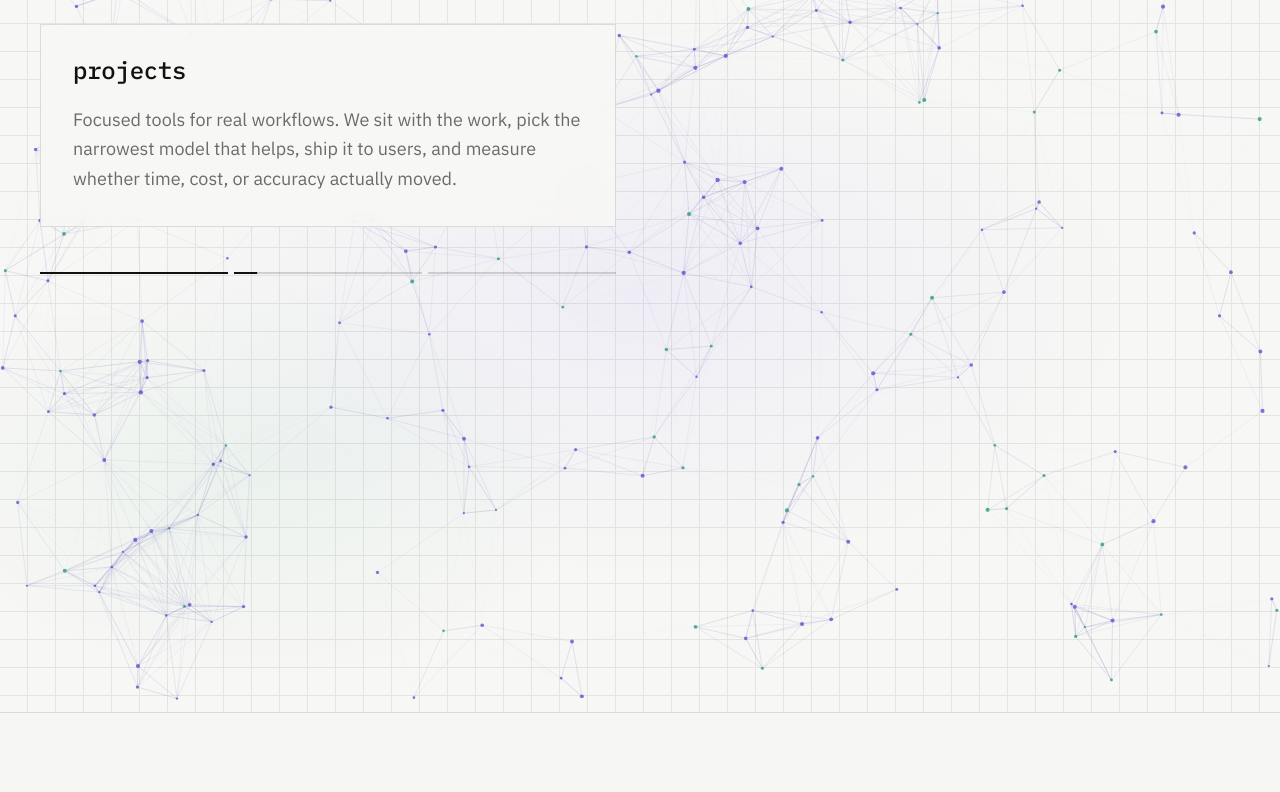
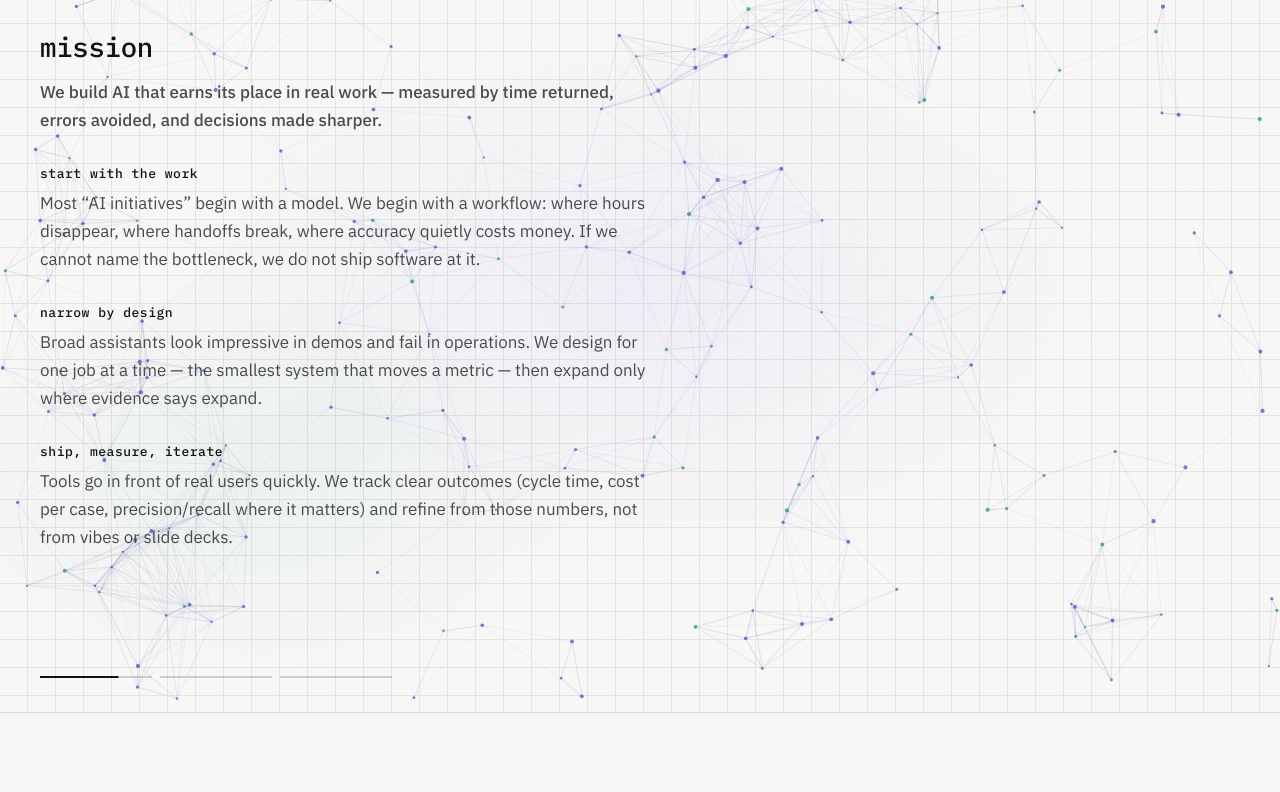
Before and after one commit to voracity-labs/voracity-labs.github.io, a website with bundled scripts: page index.html in a window 1280 px wide. Shown: the part 88-880 px from the top of the page. Built offline with nearby package versions, Linux system fonts and the light colour scheme.

Commit message:
mission projects blog restructuring formatting and modified text

```diff
--- a/css/styles.css
+++ b/css/styles.css
@@ -385,6 +385,8 @@ section[tabindex="-1"]:focus {
 .hero {
   position: relative;
   isolation: isolate;
+  display: flex;
+  flex-direction: column;
   min-height: 100vh;
   min-height: 100svh;
   padding-block: var(--nav-h) 0;
@@ -409,36 +411,37 @@ html.hero-fallback .hero-canvas {
   display: none;
 }
 
-/* Panels sit under the header, inside the hero — gravity field stays visible. */
-.panel-stage {
-  position: absolute;
-  inset: var(--nav-h) var(--gutter) 0;
+/* Open copy sits in the field with no card chrome — text only. */
+.panel-rail {
+  position: relative;
   z-index: 1;
-  display: flex;
-  flex-direction: column;
-  align-items: flex-start;
-  padding-block: clamp(12px, 3vh, 32px) clamp(24px, 5vh, 48px);
+  flex: 1 1 auto;
+  width: 100%;
+  max-width: var(--max-w);
+  margin-inline: auto;
+  padding-inline: var(--gutter);
+  padding-block: clamp(20px, 4vh, 40px) 12px;
+  overflow: auto;
   pointer-events: none;
 }
 
 .panel {
   position: absolute;
-  top: clamp(12px, 3vh, 32px);
-  left: 0;
-  width: min(100%, 36rem);
-  max-height: calc(100% - clamp(12px, 3vh, 32px) - clamp(24px, 5vh, 48px) - 3rem);
-  overflow: auto;
+  top: clamp(20px, 4vh, 40px);
+  left: var(--gutter);
+  width: min(100% - (2 * var(--gutter)), 38rem);
+  max-width: 38rem;
   pointer-events: none;
   opacity: 0;
   visibility: hidden;
-  transform: translateY(10px);
+  transform: translateY(8px);
 }
 
 .panel.is-open,
 .panel:target {
   position: relative;
   top: auto;
-  max-height: calc(100svh - var(--nav-h) - 6rem);
+  left: auto;
   opacity: 1;
   visibility: visible;
   transform: none;
@@ -447,45 +450,60 @@ html.hero-fallback .hero-canvas {
 
 /* With JS, :target alone must not fight the controlled open state. */
 html.js-nav .panel:target:not(.is-open) {
+  position: absolute;
   opacity: 0;
   visibility: hidden;
-  transform: translateY(10px);
+  transform: translateY(8px);
   pointer-events: none;
-}
-
-.panel-inner {
-  padding: clamp(20px, 3vw, 32px);
-  border: 1px solid var(--rule);
-  background: rgba(247, 247, 245, 0.88);
-  -webkit-backdrop-filter: blur(10px);
-  backdrop-filter: blur(10px);
 }
 
 .panel h2 {
   font-family: var(--font-mono);
-  font-size: clamp(1.25rem, 1.1rem + 0.6vw, 1.5rem);
+  font-size: clamp(1.35rem, 1.15rem + 0.7vw, 1.75rem);
   font-weight: 500;
   letter-spacing: -0.01em;
   text-transform: lowercase;
 }
 
-.panel h2 + p {
-  margin-top: clamp(12px, 2vw, 20px);
+.panel-lead {
+  margin-top: clamp(10px, 1.5vw, 16px);
+  color: var(--text);
+  font-size: clamp(1.05rem, 1rem + 0.3vw, 1.2rem);
+  font-weight: 500;
+  line-height: 1.55;
+}
+
+.panel h3 {
+  margin-top: clamp(22px, 3.5vw, 32px);
+  font-family: var(--font-mono);
+  font-size: 0.8125rem;
+  font-weight: 500;
+  letter-spacing: 0.04em;
+  text-transform: lowercase;
+  color: var(--text);
+}
+
+.panel h3 + p {
+  margin-top: 8px;
 }
 
 .panel p {
-  color: var(--text-muted);
-  font-size: clamp(1rem, 0.95rem + 0.25vw, 1.125rem);
+  color: #4a4a4a;
+  font-size: clamp(0.9375rem, 0.9rem + 0.2vw, 1.0625rem);
   line-height: 1.65;
 }
 
-/* Segmented progress under the open panel: fills over the dwell time. */
+/* Cycle indicator: pinned to the bottom of the hero, before contact. */
 .panel-indicator {
   position: relative;
+  z-index: 1;
+  flex: 0 0 auto;
   display: flex;
-  gap: 6px;
-  width: min(100%, 36rem);
-  margin-top: 14px;
+  gap: 8px;
+  width: min(100% - (2 * var(--gutter)), 22rem);
+  max-width: 22rem;
+  margin-inline: max(var(--gutter), calc((100% - var(--max-w)) / 2 + var(--gutter)));
+  margin-bottom: clamp(16px, 3vh, 28px);
   pointer-events: auto;
 }
 
@@ -506,7 +524,7 @@ html.js-nav .panel:target:not(.is-open) {
   height: 2px;
   margin-top: calc((var(--target) - 2px) / 2);
   overflow: hidden;
-  background: rgba(17, 17, 17, 0.16);
+  background: rgba(17, 17, 17, 0.18);
 }
 
 .panel-indicator-fill {
@@ -526,9 +544,9 @@ html.js-nav .panel:target:not(.is-open) {
   transform: scaleX(1);
 }
 
-.panel-stage.is-rotating .panel-indicator-item.is-active .panel-indicator-fill {
+.hero.is-rotating .panel-indicator-item.is-active .panel-indicator-fill {
   transform: scaleX(0);
-  animation: panel-indicator-fill var(--panel-rotate-ms, 5000ms) linear forwards;
+  animation: panel-indicator-fill var(--panel-rotate-ms, 8000ms) linear forwards;
 }
 
 .panel-indicator-item:not(.is-active):not(.is-done) .panel-indicator-fill {
@@ -543,22 +561,22 @@ html.js-nav .panel:target:not(.is-open) {
 @media (prefers-reduced-motion: no-preference) {
   .panel {
     transition:
-      opacity 220ms ease,
-      transform 280ms cubic-bezier(0.2, 0.7, 0.2, 1),
-      visibility 0s linear 220ms;
+      opacity 240ms ease,
+      transform 300ms cubic-bezier(0.2, 0.7, 0.2, 1),
+      visibility 0s linear 240ms;
   }
 
   .panel.is-open,
   .panel:target {
     transition:
-      opacity 220ms ease,
-      transform 280ms cubic-bezier(0.2, 0.7, 0.2, 1),
+      opacity 240ms ease,
+      transform 300ms cubic-bezier(0.2, 0.7, 0.2, 1),
       visibility 0s;
   }
 }
 
 @media (prefers-reduced-motion: reduce) {
-  .panel-stage.is-rotating .panel-indicator-item.is-active .panel-indicator-fill {
+  .hero.is-rotating .panel-indicator-item.is-active .panel-indicator-fill {
     animation: none;
     transform: scaleX(1);
   }
--- a/index.html
+++ b/index.html
@@ -58,31 +58,53 @@
   </header>
 
   <main id="main" tabindex="-1">
-    <section id="top" class="hero" aria-label="Voracity Labs">
+    <section id="top" class="hero" aria-label="Voracity Labs" data-panel-stage>
       <canvas class="hero-canvas" aria-hidden="true" tabindex="-1"></canvas>
       <h1 class="visually-hidden">Voracity Labs</h1>
 
-      <div class="panel-stage" data-panel-stage>
+      <div class="panel-rail">
         <article id="mission" class="panel" tabindex="-1" aria-labelledby="mission-h" aria-hidden="true">
-          <div class="panel-inner">
           <h2 id="mission-h">Mission</h2>
-            <p>Voracity Labs solves practical problems with AI. We skip the hype and start with the work: the slow, repetitive, error-prone tasks that cost teams time. Then we build focused tools that make that work faster, cheaper, and more reliable.</p>
-          </div>
+          <p class="panel-lead">We build AI that earns its place in real work — measured by time returned, errors avoided, and decisions made sharper.</p>
+
+          <h3>Start with the work</h3>
+          <p>Most “AI initiatives” begin with a model. We begin with a workflow: where hours disappear, where handoffs break, where accuracy quietly costs money. If we cannot name the bottleneck, we do not ship software at it.</p>
+
+          <h3>Narrow by design</h3>
+          <p>Broad assistants look impressive in demos and fail in operations. We design for one job at a time — the smallest system that moves a metric — then expand only where evidence says expand.</p>
+
+          <h3>Ship, measure, iterate</h3>
+          <p>Tools go in front of real users quickly. We track clear outcomes (cycle time, cost per case, precision/recall where it matters) and refine from those numbers, not from vibes or slide decks.</p>
         </article>
 
         <article id="projects" class="panel" tabindex="-1" aria-labelledby="projects-h" aria-hidden="true">
-          <div class="panel-inner">
           <h2 id="projects-h">Projects</h2>
-            <p>Focused tools for real workflows. We sit with the work, pick the narrowest model that helps, ship it to users, and measure whether time, cost, or accuracy actually moved.</p>
-          </div>
+          <p class="panel-lead">Focused systems we put into production — each one owned end-to-end from problem framing through measurement.</p>
+
+          <h3>Operations automation</h3>
+          <p>Repetitive back-office steps — intake, classification, extraction, routing — handed to dependable models that sit beside your team and escalate when confidence drops.</p>
+
+          <h3>Decision support</h3>
+          <p>Surfacing the right numbers, risks, and recommendations at the moment a call has to be made. Not another dashboard; a thin layer on the decision itself.</p>
+
+          <h3>Customer workflows</h3>
+          <p>Support, onboarding, and follow-up sped up with assistants that answer accurately, keep context, and hand off to humans without friction.</p>
         </article>
 
         <article id="blog" class="panel" tabindex="-1" aria-labelledby="blog-h" aria-hidden="true">
-          <div class="panel-inner">
           <h2 id="blog-h">Blog</h2>
-            <p>Notes and write-ups appear here as they ship. Prefer working systems over slide decks; prefer measured results over claims.</p>
+          <p class="panel-lead">Working notes as they ship. We write when something is proven in practice — or when a failure taught us something worth keeping.</p>
+
+          <h3>Field notes</h3>
+          <p>Short posts from live systems: what broke, what held, which metric actually moved. Prefer reproducibility over rhetoric.</p>
+
+          <h3>Methods</h3>
+          <p>How we evaluate models on real distributions, when classical pipelines beat deep ones, and how we keep latency and cost honest.</p>
+
+          <h3>Open questions</h3>
+          <p>Problems we are still chewing on — geometry of latent spaces, calibration under shift, and tooling that makes iteration cheaper than debate.</p>
+        </article>
       </div>
-        </article>
 
       <div class="panel-indicator" role="tablist" aria-label="Mission, projects, and blog">
         <button type="button" class="panel-indicator-item" role="tab" aria-controls="mission" aria-selected="false" data-panel-dot="mission">
@@ -97,7 +119,6 @@
           <span class="visually-hidden">Blog</span>
           <span class="panel-indicator-track" aria-hidden="true"><span class="panel-indicator-fill"></span></span>
         </button>
-        </div>
       </div>
     </section>
 
--- a/js/nav.js
+++ b/js/nav.js
@@ -5,7 +5,7 @@ import { isScrolled } from './lib/active-section.js';
 import { MOBILE_MAX } from './lib/sizing.js';
 
 const PANEL_IDS = ['mission', 'projects', 'blog'];
-const ROTATE_MS = 5000;
+const ROTATE_MS = 8000;
 const DESKTOP_QUERY = `(min-width: ${MOBILE_MAX + 1}px)`;
 const REDUCE_QUERY = '(prefers-reduced-motion: reduce)';
 
```
Lines whose indentation alone changed are shown as unchanged.
